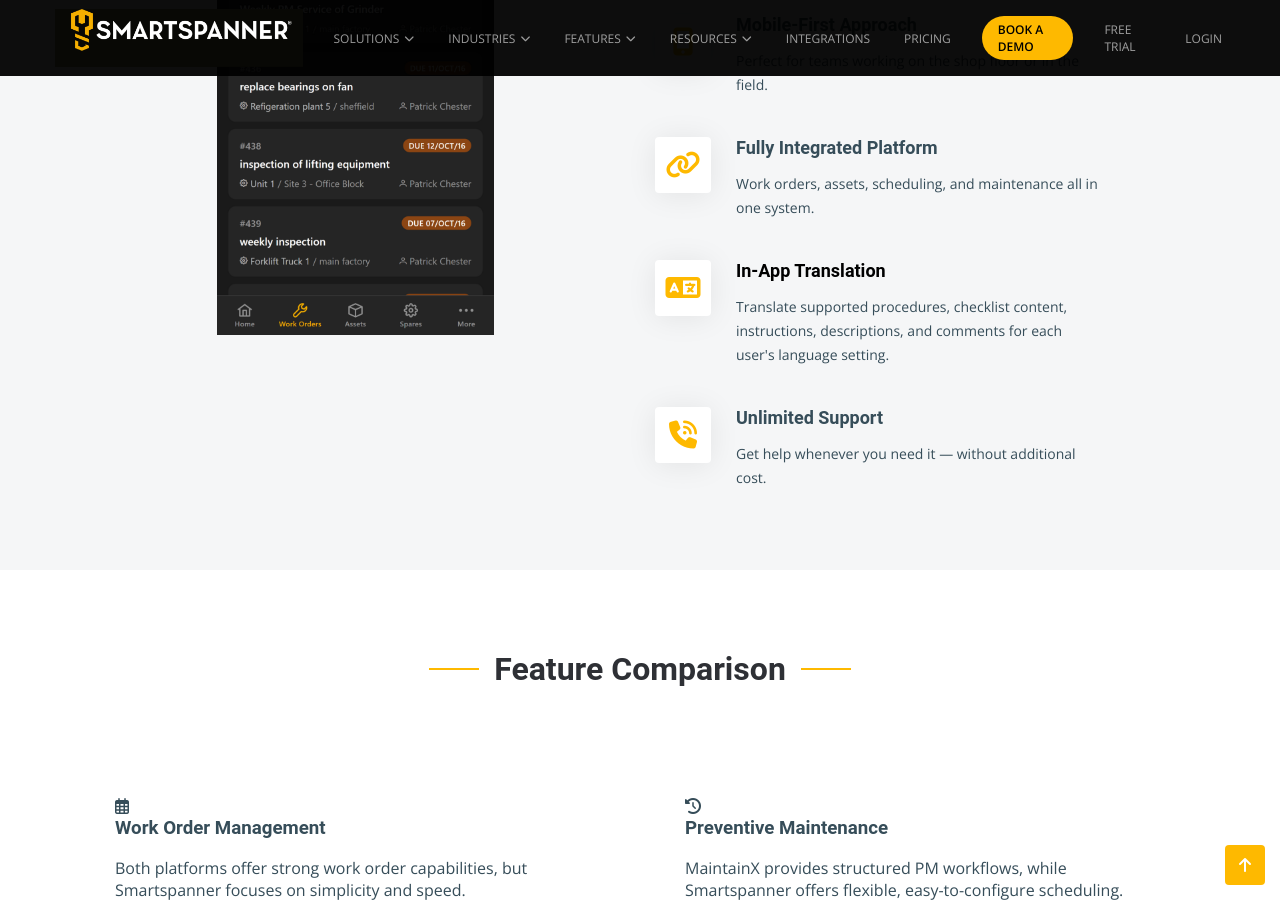
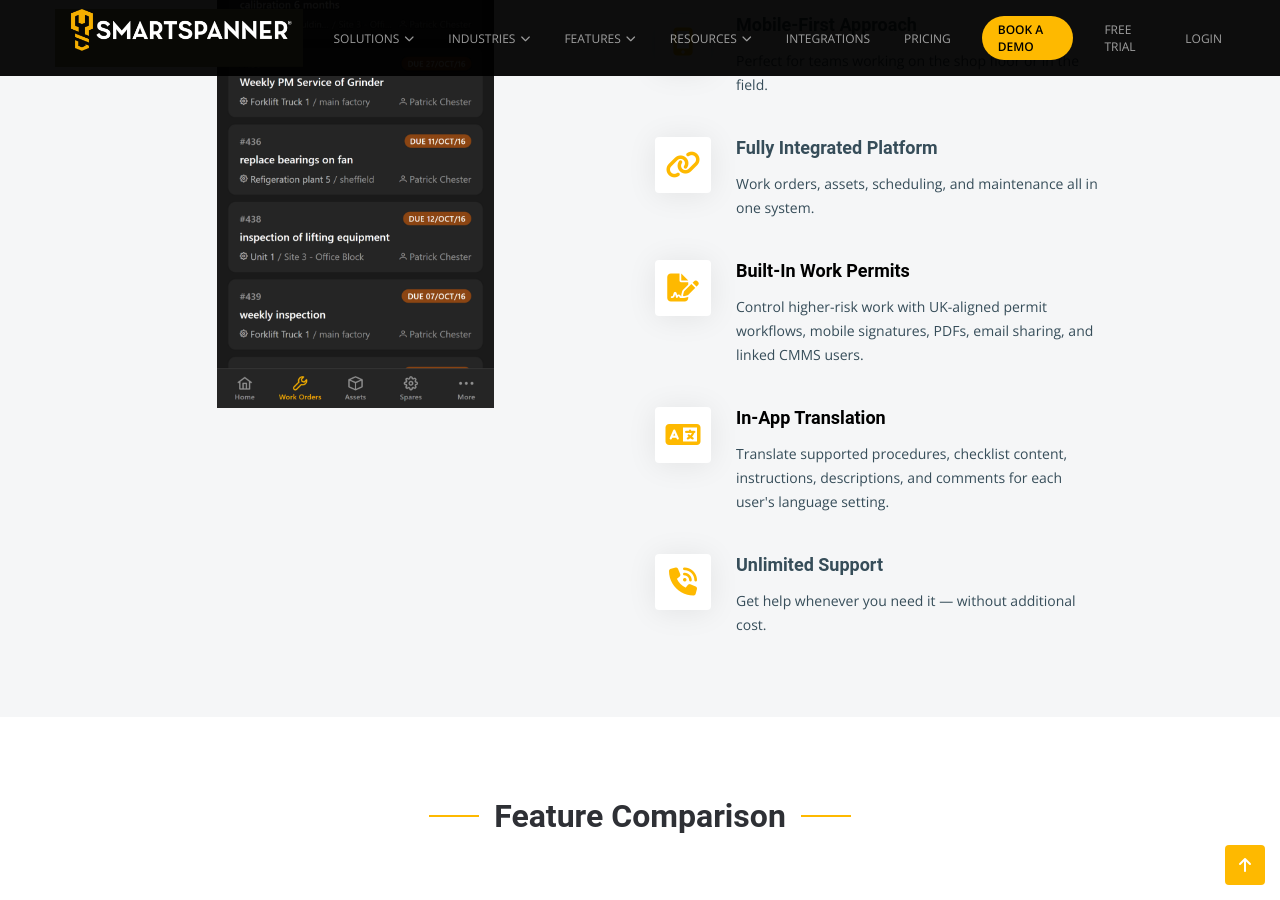
Before and after one commit to smartspanner/smartspanner.com, a Jekyll site: the page built from maintainx-alternative.html, in a window 1280 px wide and 900 px high, scrolled down 3036 px. Built offline with Jekyll 4.4.1, drawn with Linux system fonts in a browser that asks for light colours; some of the changed text lies outside the part shown.

Commit message:
docs: highlight work permits on comparison pages

```diff
--- a/best-cmms-software.html
+++ b/best-cmms-software.html
@@ -68,7 +68,7 @@
               <tr style="border-bottom: 1px solid #dee2e6; background: #fff;">
                 <td style="padding: 12px 16px; font-weight: 700;">Smartspanner</td>
                 <td style="padding: 12px 16px;">Simplicity + fast implementation</td>
-                <td style="padding: 12px 16px;">Easy to use, fast setup, full support</td>
+                <td style="padding: 12px 16px;">Easy to use, fast setup, full support, built-in work permits</td>
                 <td style="padding: 12px 16px;">Less enterprise complexity</td>
               </tr>
               <tr style="background: #f8f9fa; border-bottom: 1px solid #dee2e6;">
@@ -174,6 +174,7 @@
           <li style="padding: 5px 0; display: flex; align-items: center;"><i class="fa-solid fa-check-double" style="color: var(--color-primary); margin-right: 10px;"></i> Setup in under an hour</li>
           <li style="padding: 5px 0; display: flex; align-items: center;"><i class="fa-solid fa-check-double" style="color: var(--color-primary); margin-right: 10px;"></i> Simple, intuitive interface</li>
           <li style="padding: 5px 0; display: flex; align-items: center;"><i class="fa-solid fa-check-double" style="color: var(--color-primary); margin-right: 10px;"></i> <a href="{{ '/mobile-cmms' | relative_url }}">Mobile-first design</a></li>
+          <li style="padding: 5px 0; display: flex; align-items: center;"><i class="fa-solid fa-check-double" style="color: var(--color-primary); margin-right: 10px;"></i> <a href="{{ '/work-permit-software' | relative_url }}">Work permits</a> built into the CMMS</li>
           <li style="padding: 5px 0; display: flex; align-items: center;"><i class="fa-solid fa-check-double" style="color: var(--color-primary); margin-right: 10px;"></i> Unlimited support included</li>
         </ul>
         <p>Ideal for teams that want immediate value without long onboarding.</p>
@@ -236,6 +237,7 @@
               <li style="padding: 5px 0; display: flex; align-items: center;"><i class="fa-solid fa-check-double" style="color: var(--color-primary); margin-right: 10px;"></i> Fast implementation</li>
               <li style="padding: 5px 0; display: flex; align-items: center;"><i class="fa-solid fa-check-double" style="color: var(--color-primary); margin-right: 10px;"></i> Simple, intuitive workflows</li>
               <li style="padding: 5px 0; display: flex; align-items: center;"><i class="fa-solid fa-check-double" style="color: var(--color-primary); margin-right: 10px;"></i> Strong mobile usability</li>
+              <li style="padding: 5px 0; display: flex; align-items: center;"><i class="fa-solid fa-check-double" style="color: var(--color-primary); margin-right: 10px;"></i> Built-in <a href="{{ '/work-permit-software' | relative_url }}">work permits</a> for higher-risk work</li>
               <li style="padding: 5px 0; display: flex; align-items: center;"><i class="fa-solid fa-check-double" style="color: var(--color-primary); margin-right: 10px;"></i> Full support included</li>
             </ul>
           </div>
--- a/maintainx-alternative.html
+++ b/maintainx-alternative.html
@@ -182,6 +182,14 @@
           </div>
 
           <div class="icon-box">
+            <i class="fa-solid fa-file-signature"></i>
+            <div>
+              <h4><a href="{{ '/work-permit-software' | relative_url }}">Built-In Work Permits</a></h4>
+              <p>Control higher-risk work with UK-aligned permit workflows, mobile signatures, PDFs, email sharing, and linked CMMS users.</p>
+            </div>
+          </div>
+
+          <div class="icon-box">
             <i class="fa-solid fa-language"></i>
             <div>
               <h4><a href="{{ '/multi-language-cmms-software' | relative_url }}">In-App Translation</a></h4>
@@ -290,6 +298,7 @@
               <li style="padding: 8px 0; display: flex; align-items: center;"><i class="fa-solid fa-check-double" style="color: var(--color-primary); margin-right: 10px;"></i> Fast implementation with minimal disruption</li>
               <li style="padding: 8px 0; display: flex; align-items: center;"><i class="fa-solid fa-check-double" style="color: var(--color-primary); margin-right: 10px;"></i> Simple, intuitive workflows</li>
               <li style="padding: 8px 0; display: flex; align-items: center;"><i class="fa-solid fa-check-double" style="color: var(--color-primary); margin-right: 10px;"></i> Strong mobile usability</li>
+              <li style="padding: 8px 0; display: flex; align-items: center;"><i class="fa-solid fa-check-double" style="color: var(--color-primary); margin-right: 10px;"></i> Built-in <a href="{{ '/work-permit-software' | relative_url }}">work permits</a> for higher-risk maintenance tasks</li>
               <li style="padding: 8px 0; display: flex; align-items: center;"><i class="fa-solid fa-check-double" style="color: var(--color-primary); margin-right: 10px;"></i> Ongoing support without hidden costs</li>
             </ul>
           </div>
@@ -356,7 +365,7 @@
             <i class="fa-solid fa-chevron-down faq-icon"></i>
           </div>
           <div class="faq-answer">
-            <p>Yes — including <a href="{{ '/work-order-management-software' | relative_url }}">work orders</a>, <a href="{{ '/preventative-maintenance-software' | relative_url }}">preventive maintenance</a>, <a href="{{ '/asset-management-software' | relative_url }}">asset management</a>, and <a href="{{ '/mobile-cmms' | relative_url }}">mobile access</a>.</p>
+            <p>Yes — including <a href="{{ '/work-order-management-software' | relative_url }}">work orders</a>, <a href="{{ '/preventative-maintenance-software' | relative_url }}">preventive maintenance</a>, <a href="{{ '/asset-management-software' | relative_url }}">asset management</a>, <a href="{{ '/mobile-cmms' | relative_url }}">mobile access</a>, and <a href="{{ '/work-permit-software' | relative_url }}">work permits</a> for higher-risk tasks.</p>
           </div>
         </div>
 
@@ -410,7 +419,7 @@
       "name": "Does Smartspanner offer the same features?",
       "acceptedAnswer": {
         "@type": "Answer",
-        "text": "Yes — including work orders, preventive maintenance, asset management, and mobile access."
+        "text": "Yes — including work orders, preventive maintenance, asset management, mobile access, and work permits for higher-risk maintenance tasks."
       }
     },
     {
```
Also changed, not shown: fiix-alternative.html (+11 -2 lines), limble-alternative.html (+11 -2 lines), upkeep-alternative.html (+11 -2 lines).
